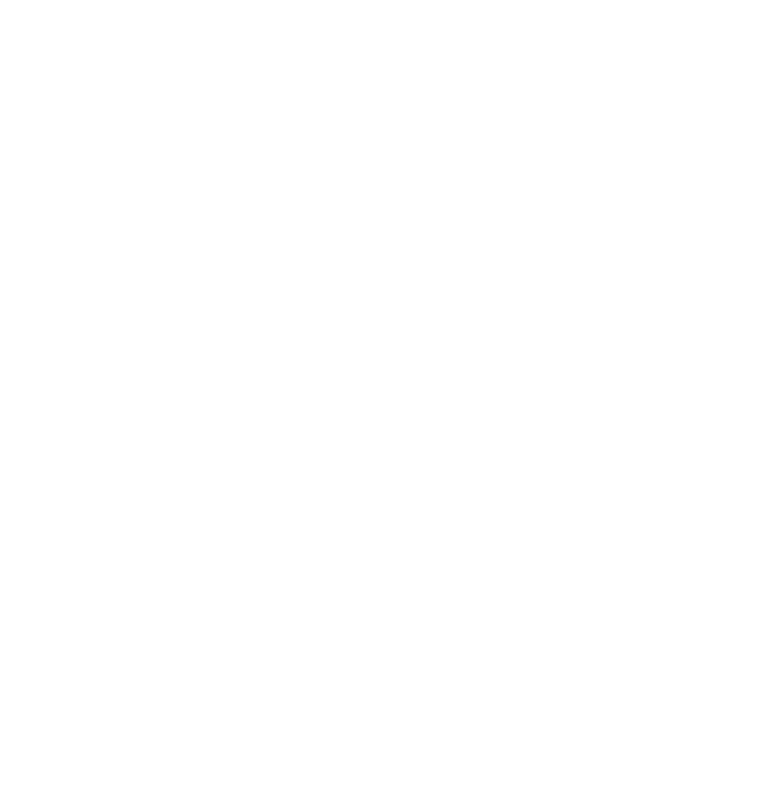
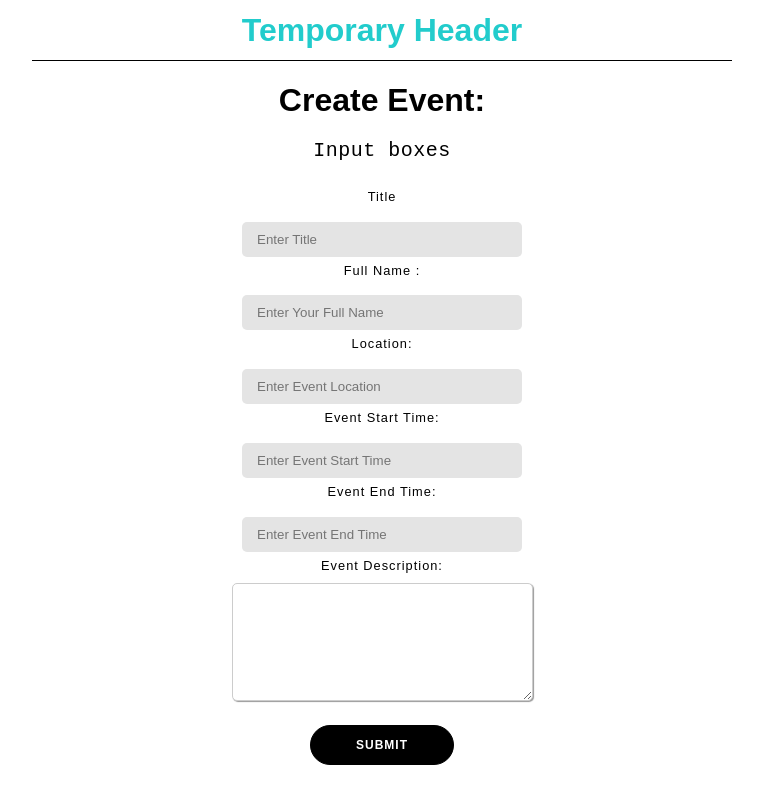
Before and after one commit to mko02/CampusDiscovery, a React (Create React App) app: page /#/CreateEvent in a window 1280 px wide. Before the commit this address had no page. Shown: the whole page, without its empty margins (258-1021 px from the left). Built offline with nearby package versions, Linux system fonts and the light colour scheme.

Commit message:
Implementing text boxes in Create Event

```diff
--- a/src/app.jsx
+++ b/src/app.jsx
@@ -1,6 +1,6 @@
 import React, { Component } from "react";
 
-import { Account, Dashboard, Header, Home, Welcome, Event } from "./components/exportPages";
+import { Account, Dashboard, Header, Home, Welcome, Event, CreateEvent } from "./components/exportPages";
 
 import { HashRouter, NavLink, Route, Routes } from "react-router-dom";
 import "./app.css";
@@ -31,6 +31,12 @@
                 <Event />
               </>
             } />
+            <Route path="/CreateEvent" element={
+              <>
+                <Header></Header>
+                <CreateEvent/>
+              </>
+            } />
           </Routes>
         </div>
       </main>
--- /dev/null
+++ b/src/components/CreateEvent/CreateEvent.css
@@ -0,0 +1,18 @@
+label,
+textarea {
+    font-size: .8rem;
+    letter-spacing: 1px;
+}
+textarea {
+    padding: 10px;
+    max-width: 100%;
+    line-height: 1.5;
+    border-radius: 5px;
+    border: 1px solid #ccc;
+    box-shadow: 1px 1px 1px #999;
+}
+
+label {
+    display: block;
+    margin-bottom: 10px;
+}
--- a/src/components/CreateEvent/CreateEvent.jsx
+++ b/src/components/CreateEvent/CreateEvent.jsx
@@ -1,11 +1,62 @@
 import React, { Component } from "react";
+import {Link } from "react-router-dom";
+import "./CreateEvent.css";
+
 
 export function CreateEvent(){
         return (
             <div>
                 <h1>Create Event:</h1>
                 <p>Input boxes</p>
+        <div class="container">
+            <form action="/action_page.php"/>
+            <div class="form-group"/>
+            <label for="eventTitle">Title</label>
+            <input type="eventTitle" class="form-control" id="eventTitle" placeholder="Enter Title" name="eventTitle"/>
+        </div>
+        <div class="form-group">
+            <label for="organizerFullName"> Full Name :</label>
+            <input type="organizerFullName" class="form-control" id="organizerFullName" placeholder="Enter Your Full Name" name="organizerFullName"/>
             </div>
+            <div class="form-group">
+                <label for="eventLocation">Location:</label>
+                <input type="eventLocation" class="form-control" id="eventLocation" placeholder="Enter Event Location" name="eventLocation"/>
+
+                </div>
+                <div class="form-group">
+                <label for="eventStartTime"> Event Start Time:</label>
+                <input type="eventstartTime" class="form-control" id="eventstartTime" placeholder="Enter Event Start Time" name="eventStartTime"/>
+
+                </div>
+
+                <div class="form-group">
+                <label for="eventEndTime"> Event End Time:</label>
+                <input type="eventEndTime" class="form-control" id="eventEndTime" placeholder="Enter Event End Time" name="eventEndTime"/>
+
+                </div>
+
+
+
+
+                <label for="eventDescription">Event Description: </label>
+                <textarea id="eventDescription" name="evetDescription" rows="5" cols="33"></textarea>
+                <br></br>
+
+                <button type="submit" class="button">Submit</button>
+                <form/>
+                <div/>
+
+
+
+
+
+
+            </div>
+
+
+
+
+
+
         )
-
 }
--- a/src/index.jsx
+++ b/src/index.jsx
@@ -4,6 +4,7 @@
 import App from "./app";
 import { theme } from "./constants";
 import './index.css'
+
 
 ReactDOM.render(
   <React.StrictMode>
```
Also changed, not shown: src/components/Dashboard/Dashboard.jsx (+11 -2 lines).
